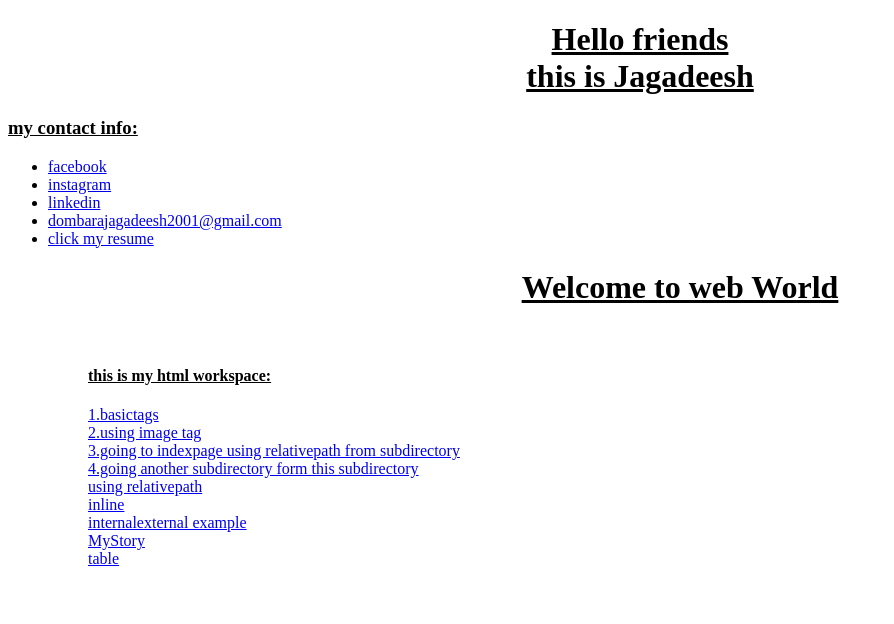
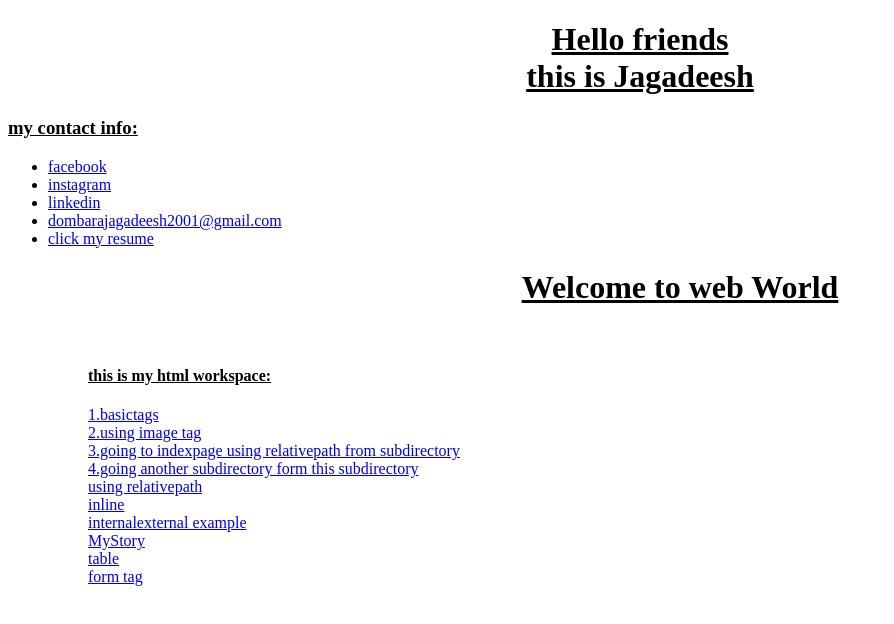
Before and after one commit to jagat510/wt-class-myresume, a plain HTML site: page Index.html in a window 1280 px wide. Shown: the whole page, without its empty margins (0-894 px from the left). Drawn offline with Linux system fonts and the light colour scheme.

Commit message:
Update Index.html

```diff
--- a/Index.html
+++ b/Index.html
@@ -28,6 +28,8 @@
   <a href="MyStory.html">MyStory</a>
    <br />
    <a href="Table.html">table</a>
+   <br />
+  <a href="form.html">form tag</a>
 
 </body>
 </html>
```
